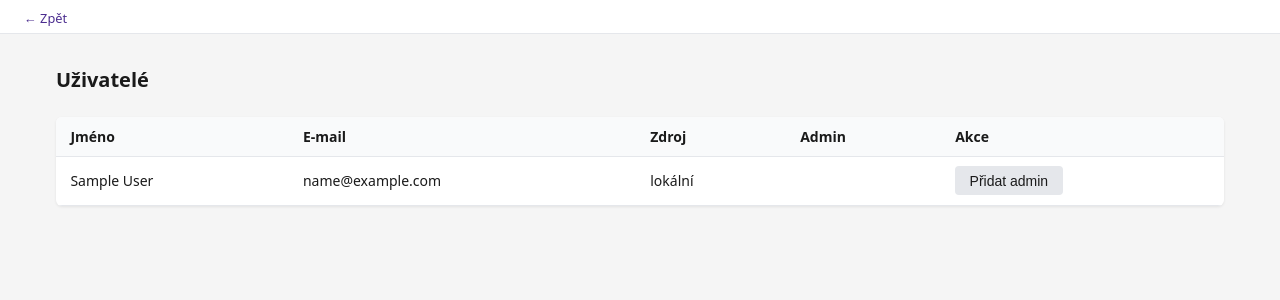
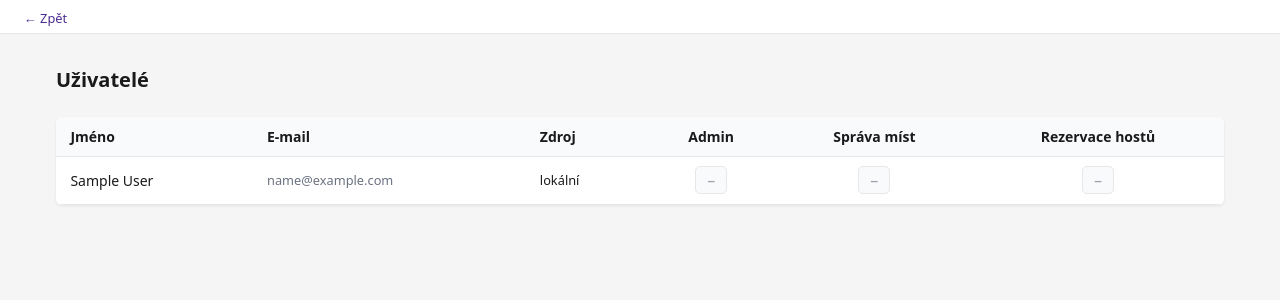
Before and after one commit to ondrejremes/parking, a FastAPI app: template app/templates/admin/users.html in a window 1280 px wide. Shown: the part 47-347 px from the top of the page. Run offline with FastAPI, Linux system fonts and the light colour scheme; the template is opened without the code that fills it: most values are stand-ins (such as "Sample title", 1, 10 or a date in 2020).

Commit message:
feat: user roles can_manage_guests and can_manage_spots
User model:
- can_manage_guests: bool (default False) — may create guest parkings
- can_manage_spots: bool (default False) — may manage spots (add/assign/deactivate)
- Both stored in session on login (SSO, local admin, local user)

Authorization:
- Guest parking: requires can_manage_guests OR is_admin
- Spot management (/admin/spots): requires can_manage_spots OR is_admin
- User management (/admin/users): admin only (unchanged)

Admin UI (/admin/users):
- Table with 3 role columns: Admin / Správa míst / Rezervace hostů
- Toggle buttons (purple when active) for each role per user
- New endpoints: /toggle-spots, /toggle-guests

Nav:
- 'Místa' link visible for is_admin OR can_manage_spots users

Migration: 788093be57f5 (server_default='false' for NOT NULL boolean)

Co-Authored-By: Claude Sonnet 4.6 <noreply@anthropic.com>

```diff
--- a/app/models/user.py
+++ b/app/models/user.py
@@ -13,5 +13,7 @@ class User(Base):
     email: Mapped[str] = mapped_column(String(255), unique=True, nullable=False)
     display_name: Mapped[str] = mapped_column(String(255), nullable=False)
     is_admin: Mapped[bool] = mapped_column(Boolean, default=False, nullable=False)
+    can_manage_guests: Mapped[bool] = mapped_column(Boolean, default=False, nullable=False)
+    can_manage_spots: Mapped[bool] = mapped_column(Boolean, default=False, nullable=False)
     password_hash: Mapped[str | None] = mapped_column(String(255), nullable=True)
     created_at: Mapped[DateTime] = mapped_column(DateTime(timezone=True), server_default=func.now())
--- a/app/routers/auth.py
+++ b/app/routers/auth.py
@@ -54,6 +54,8 @@ async def callback(request: Request, db: Session = Depends(get_db)):
         "email": user.email,
         "display_name": user.display_name,
         "is_admin": user.is_admin,
+        "can_manage_guests": user.can_manage_guests,
+        "can_manage_spots": user.can_manage_spots,
     }
     return RedirectResponse("/")
 
@@ -85,6 +87,8 @@ async def admin_login(
             "email": admin_user.email,
             "display_name": admin_user.display_name,
             "is_admin": True,
+            "can_manage_guests": admin_user.can_manage_guests,
+            "can_manage_spots": admin_user.can_manage_spots,
         }
         return RedirectResponse("/", status_code=303)
 
@@ -95,6 +99,8 @@ async def admin_login(
             "email": local_user.email,
             "display_name": local_user.display_name,
             "is_admin": local_user.is_admin,
+            "can_manage_guests": local_user.can_manage_guests,
+            "can_manage_spots": local_user.can_manage_spots,
         }
         return RedirectResponse("/", status_code=303)
 
--- a/app/routers/guest_parkings.py
+++ b/app/routers/guest_parkings.py
@@ -38,6 +38,10 @@ async def create(
     validate_csrf(request, csrf_token)
     user = get_current_user(request)
     back = f"/calendar?month={day.strftime('%Y-%m')}"
+
+    if not user.get("can_manage_guests") and not user.get("is_admin"):
+        from fastapi import HTTPException
+        raise HTTPException(status_code=403, detail="Nemáte oprávnění rezervovat pro hosty")
 
     spot = db.query(models.Spot).filter_by(id=spot_id, active=True).first()
     if not spot:
--- a/app/templates/admin/users.html
+++ b/app/templates/admin/users.html
@@ -1,22 +1,52 @@
 {% extends "base.html" %}
-{% block title %}Správa uživatelů — Parkování{% endblock %}
+{% block title %}Správa uživatelů — Parking{% endblock %}
 {% block content %}
 <h1 style="font-size:1.25rem;margin-bottom:1.5rem">Uživatelé</h1>
 
 <table>
-    <thead><tr><th>Jméno</th><th>E-mail</th><th>Zdroj</th><th>Admin</th><th>Akce</th></tr></thead>
+    <thead>
+        <tr>
+            <th>Jméno</th>
+            <th>E-mail</th>
+            <th>Zdroj</th>
+            <th style="text-align:center">Admin</th>
+            <th style="text-align:center">Správa míst</th>
+            <th style="text-align:center">Rezervace hostů</th>
+        </tr>
+    </thead>
     <tbody>
     {% for u in users %}
     <tr>
         <td>{{ u.display_name }}</td>
-        <td>{{ u.email }}</td>
-        <td>{{ 'SSO' if u.azure_oid else 'lokální' }}</td>
-        <td>{{ '✓' if u.is_admin else '' }}</td>
-        <td>
+        <td style="font-size:.8rem;color:#6b7280">{{ u.email }}</td>
+        <td style="font-size:.8rem">{{ 'SSO' if u.azure_oid else 'lokální' }}</td>
+
+        <td style="text-align:center">
             <form method="post" action="/admin/users/{{ u.id }}/toggle-admin">
                 <input type="hidden" name="csrf_token" value="{{ csrf_token }}">
-                <button type="submit" class="btn btn-secondary">
-                    {{ 'Odebrat admin' if u.is_admin else 'Přidat admin' }}
+                <button type="submit" class="role-btn {% if u.is_admin %}role-on{% endif %}"
+                        title="{% if u.is_admin %}Odebrat admin roli{% else %}Přidat admin roli{% endif %}">
+                    {{ '✓' if u.is_admin else '–' }}
+                </button>
+            </form>
+        </td>
+
+        <td style="text-align:center">
+            <form method="post" action="/admin/users/{{ u.id }}/toggle-spots">
+                <input type="hidden" name="csrf_token" value="{{ csrf_token }}">
+                <button type="submit" class="role-btn {% if u.can_manage_spots %}role-on{% endif %}"
+                        title="{% if u.can_manage_spots %}Odebrat oprávnění ke správě míst{% else %}Přidat oprávnění ke správě míst{% endif %}">
+                    {{ '✓' if u.can_manage_spots else '–' }}
+                </button>
+            </form>
+        </td>
+
+        <td style="text-align:center">
+            <form method="post" action="/admin/users/{{ u.id }}/toggle-guests">
+                <input type="hidden" name="csrf_token" value="{{ csrf_token }}">
+                <button type="submit" class="role-btn {% if u.can_manage_guests %}role-on{% endif %}"
+                        title="{% if u.can_manage_guests %}Odebrat oprávnění pro hosty{% else %}Přidat oprávnění pro hosty{% endif %}">
+                    {{ '✓' if u.can_manage_guests else '–' }}
                 </button>
             </form>
         </td>
@@ -24,4 +54,15 @@
     {% endfor %}
     </tbody>
 </table>
+
+<style>
+    .role-btn {
+        width: 32px; height: 28px; border-radius: 5px; border: 1px solid #e5e7eb;
+        background: #f9fafb; color: #9ca3af; font-size: .85rem;
+        cursor: pointer; font-weight: 600;
+    }
+    .role-btn:hover { border-color: #4B2D8F; color: #4B2D8F; }
+    .role-btn.role-on { background: #4B2D8F; color: #fff; border-color: #4B2D8F; }
+    .role-btn.role-on:hover { background: #3d2478; }
+</style>
 {% endblock %}
--- a/app/templates/base.html
+++ b/app/templates/base.html
@@ -78,8 +78,10 @@
 
         {% if user %}
             <a href="/calendar">Kalendář</a>
+            {% if user.is_admin or user.can_manage_spots %}
+                <a href="/admin/spots">Místa</a>
+            {% endif %}
             {% if user.is_admin %}
-                <a href="/admin/spots">Místa</a>
                 <a href="/admin/users">Uživatelé</a>
             {% endif %}
             <span class="nav-spacer"></span>
```
Also changed, not shown: alembic/versions/788093be57f5_add_can_manage_guests_and_can_manage_.py (added, +34 -0 lines), app/routers/admin.py (+47 -6 lines).
